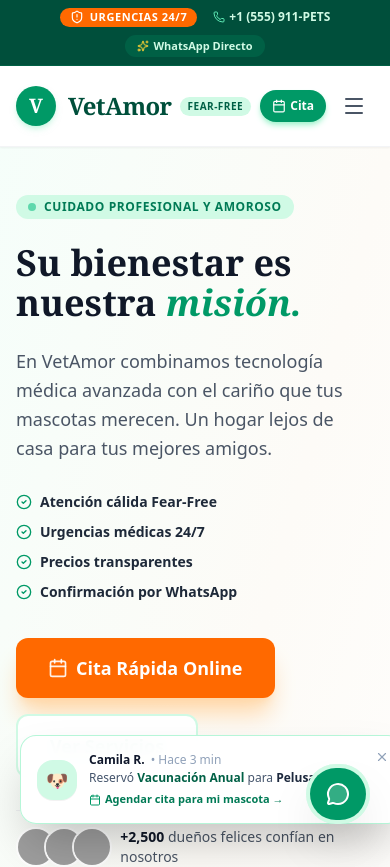
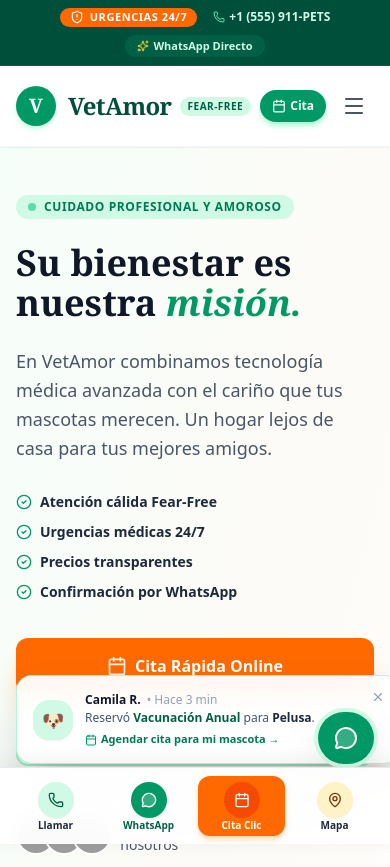
Before and after one commit to mzblt6store-lang/vet, a React (Vite) app: page / in a window 390 px wide. Shown: the top 867 px of the page. Built offline with nearby package versions, Linux system fonts and the light colour scheme; grey boxes are pictures that could not be loaded; a web font is replaced by a local one.

Commit message:
feat: add sticky mobile action bar
Introduced `MobileBottomBar` to improve mobile conversion with quick access to phone, WhatsApp, and booking. Updated existing floating components and hero layout to accommodate the new bottom navigation.

```diff
--- a/src/App.tsx
+++ b/src/App.tsx
@@ -10,6 +10,7 @@
 import { NotificationToast } from './components/NotificationToast';
 import { AppointmentModal } from './components/AppointmentModal';
 import { WhatsAppWidget } from './components/WhatsAppWidget';
+import { MobileBottomBar } from './components/MobileBottomBar';
 import { Footer } from './components/Footer';
 
 export default function App() {
@@ -28,7 +29,7 @@
   };
 
   return (
-    <div className="min-h-screen bg-white text-slate-900 font-sans antialiased selection:bg-emerald-100 selection:text-emerald-900">
+    <div className="min-h-screen bg-white text-slate-900 font-sans antialiased selection:bg-emerald-100 selection:text-emerald-900 pb-16 md:pb-0">
 
       {/* Header Navigation Bar */}
       <Header onOpenBooking={handleOpenBooking} />
@@ -74,6 +75,9 @@
       {/* Floating WhatsApp Quick Action Widget */}
       <WhatsAppWidget />
 
+      {/* Sticky Mobile Action Bar for 1-tap Phone, WhatsApp & Appointments */}
+      <MobileBottomBar onOpenBooking={handleOpenBooking} />
+
     </div>
   );
 }
--- a/src/components/Hero.tsx
+++ b/src/components/Hero.tsx
@@ -61,20 +61,20 @@
             </div>
 
             {/* CTA Buttons */}
-            <div className="flex flex-wrap gap-4 pt-2">
+            <div className="flex flex-col sm:flex-row gap-3 pt-2">
               <button
                 onClick={() => onOpenBooking()}
-                className="bg-orange-500 hover:bg-orange-600 active:scale-98 text-white px-8 py-4 rounded-xl text-lg font-bold shadow-xl shadow-orange-200 transition-all flex items-center justify-center gap-2 cursor-pointer"
+                className="w-full sm:w-auto bg-orange-500 hover:bg-orange-600 active:scale-98 text-white px-8 py-4 rounded-xl text-base sm:text-lg font-bold shadow-xl shadow-orange-200 transition-all flex items-center justify-center gap-2 cursor-pointer"
               >
                 <Calendar className="w-5 h-5 text-white/90" />
                 <span>Cita Rápida Online</span>
               </button>
 
               <a
-                href="#servicios"
-                className="bg-white border-2 border-emerald-100 text-emerald-700 px-8 py-4 rounded-xl text-lg font-bold hover:bg-emerald-50 transition-all flex items-center justify-center gap-2"
+                href="#calculadora"
+                className="w-full sm:w-auto bg-white border-2 border-emerald-200 text-emerald-800 px-8 py-4 rounded-xl text-base sm:text-lg font-bold hover:bg-emerald-50 transition-all flex items-center justify-center gap-2 text-center"
               >
-                <span>Ver Servicios</span>
+                <span>Calculadora de Salud</span>
               </a>
             </div>
 
--- /dev/null
+++ b/src/components/MobileBottomBar.tsx
@@ -0,0 +1,68 @@
+import React from 'react';
+import { Phone, Calendar, MessageCircle, MapPin, ShieldAlert } from 'lucide-react';
+import { CLINIC_INFO } from '../data/veterinaryData';
+
+interface MobileBottomBarProps {
+  onOpenBooking: (serviceId?: string) => void;
+}
+
+export const MobileBottomBar: React.FC<MobileBottomBarProps> = ({ onOpenBooking }) => {
+  const cleanPhone = CLINIC_INFO.emergencyPhone.replace(/\D/g, '');
+  const cleanWhatsapp = CLINIC_INFO.whatsapp.replace(/\D/g, '');
+
+  const whatsappMessage = encodeURIComponent('Hola *VetAmor*, me gustaría información sobre sus servicios o agendar una consulta para mi mascota.');
+
+  return (
+    <div className="fixed bottom-0 left-0 right-0 z-40 bg-white/95 backdrop-blur-md border-t border-gray-200/90 shadow-[0_-4px_20px_rgba(0,0,0,0.08)] px-3 py-2 md:hidden">
+      <div className="grid grid-cols-4 gap-1.5 items-center max-w-md mx-auto">
+
+        {/* 1-Tap Direct Call */}
+        <a
+          href={`tel:${cleanPhone}`}
+          className="flex flex-col items-center justify-center py-1.5 px-1 rounded-xl text-gray-700 hover:text-emerald-700 hover:bg-emerald-50/80 active:scale-95 transition-all text-center"
+        >
+          <div className="w-9 h-9 rounded-full bg-emerald-100 text-emerald-800 flex items-center justify-center mb-0.5 shadow-2xs">
+            <Phone className="w-4 h-4" />
+          </div>
+          <span className="text-[10px] font-bold leading-none text-gray-800">Llamar</span>
+        </a>
+
+        {/* 1-Tap WhatsApp Direct */}
+        <a
+          href={`https://wa.me/${cleanWhatsapp}?text=${whatsappMessage}`}
+          target="_blank"
+          rel="noopener noreferrer"
+          className="flex flex-col items-center justify-center py-1.5 px-1 rounded-xl text-gray-700 hover:text-emerald-700 hover:bg-emerald-50/80 active:scale-95 transition-all text-center"
+        >
+          <div className="w-9 h-9 rounded-full bg-emerald-600 text-white flex items-center justify-center mb-0.5 shadow-xs">
+            <MessageCircle className="w-4 h-4 fill-white/20" />
+          </div>
+          <span className="text-[10px] font-bold leading-none text-emerald-800">WhatsApp</span>
+        </a>
+
+        {/* Primary CTA - Agendar Cita */}
+        <button
+          onClick={() => onOpenBooking()}
+          className="col-span-1 flex flex-col items-center justify-center py-1.5 px-1 rounded-xl bg-orange-500 hover:bg-orange-600 text-white active:scale-95 transition-all text-center shadow-md shadow-orange-200 cursor-pointer"
+        >
+          <div className="w-9 h-9 rounded-full bg-orange-600 text-white flex items-center justify-center mb-0.5">
+            <Calendar className="w-4 h-4" />
+          </div>
+          <span className="text-[10px] font-bold leading-none">Cita Clic</span>
+        </button>
+
+        {/* 1-Tap Map / Ubicación */}
+        <a
+          href="#ubicacion"
+          className="flex flex-col items-center justify-center py-1.5 px-1 rounded-xl text-gray-700 hover:text-emerald-700 hover:bg-emerald-50/80 active:scale-95 transition-all text-center"
+        >
+          <div className="w-9 h-9 rounded-full bg-amber-100 text-amber-900 flex items-center justify-center mb-0.5 shadow-2xs">
+            <MapPin className="w-4 h-4" />
+          </div>
+          <span className="text-[10px] font-bold leading-none text-gray-800">Mapa</span>
+        </a>
+
+      </div>
+    </div>
+  );
+};
--- a/src/components/NotificationToast.tsx
+++ b/src/components/NotificationToast.tsx
@@ -50,7 +50,7 @@
   const activity = ACTIVITIES[currentIndex];
 
   return (
-    <div className="fixed bottom-5 left-5 z-30 max-w-sm w-full bg-white/95 backdrop-blur-md rounded-2xl p-4 shadow-2xl border border-emerald-200/80 animate-in slide-in-from-bottom-5 duration-300">
+    <div className="fixed bottom-20 left-4 md:bottom-5 md:left-5 z-30 max-w-sm w-full bg-white/95 backdrop-blur-md rounded-2xl p-4 shadow-2xl border border-emerald-200/80 animate-in slide-in-from-bottom-5 duration-300">
       <button
         onClick={() => setDismissed(true)}
         className="absolute top-2.5 right-2.5 text-slate-400 hover:text-slate-600 p-1"
--- a/src/components/WhatsAppWidget.tsx
+++ b/src/components/WhatsAppWidget.tsx
@@ -44,7 +44,7 @@
   };
 
   return (
-    <div className="fixed bottom-6 right-6 z-40 flex flex-col items-end">
+    <div className="fixed bottom-20 right-4 sm:bottom-6 sm:right-6 z-40 flex flex-col items-end">
 
       {/* Popover Card */}
       {isOpen && (
```
